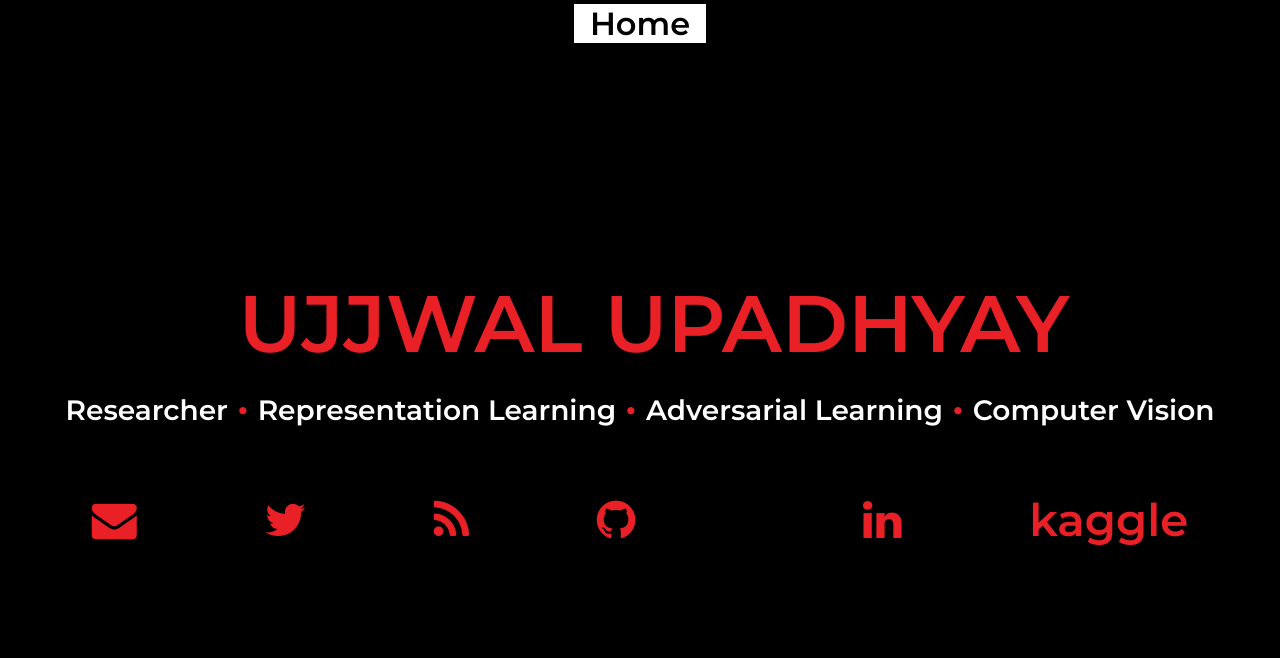
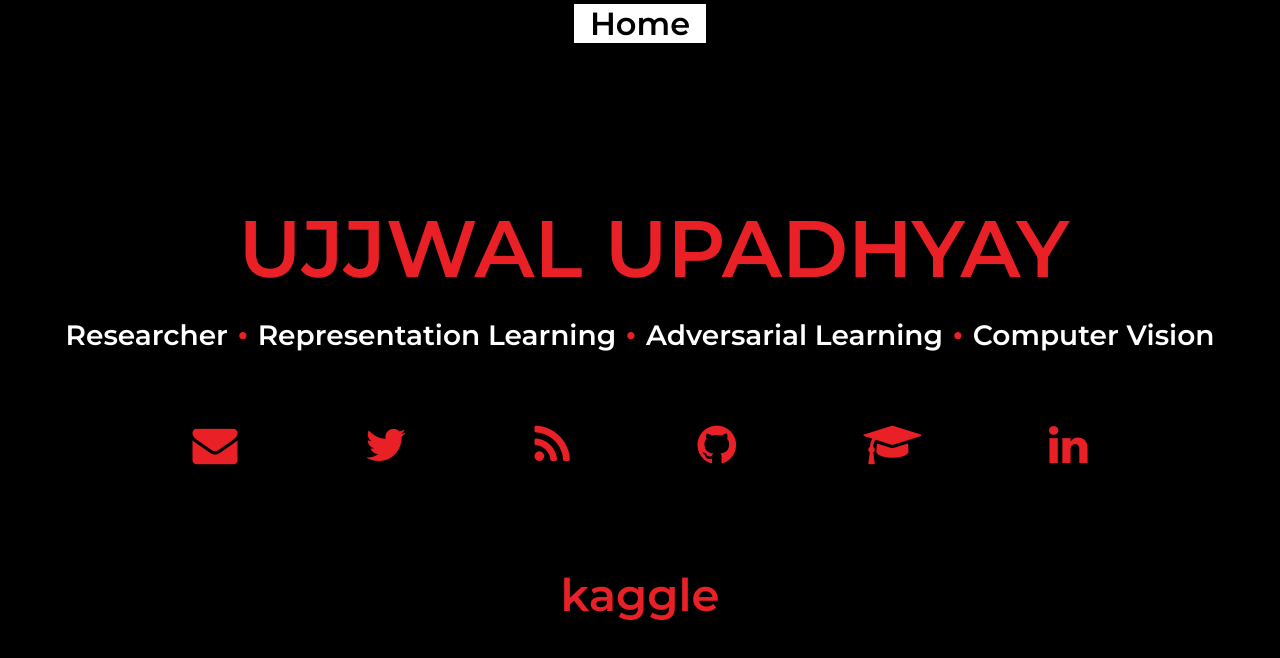
Before and after one commit to Ujjwal-9/social, a plain HTML site: page index.html in a window 1280 px wide. Drawn offline with nearby package versions, Linux system fonts and the light colour scheme; some icons are missing.

Commit message:
update google scholar icon

```diff
--- a/index.html
+++ b/index.html
@@ -132,7 +132,8 @@
                 <a href="https://twitter.com/theujjwal9"><i class="fa fa-twitter "></i></a>
                 <a href="https://ujjwal-9.github.io/writings"><i class="fa fa-rss"></i></a>
                 <a href="https://github.com/ujjwal-9"><i class="fa fa-github"></i></a>
-                <a href="https://scholar.google.com/citations?user=lvpaXdEAAAAJ&hl=en"><i class="ai ai-google-scholar"></i></a>
+                <!-- <a href="https://scholar.google.com/citations?user=lvpaXdEAAAAJ&hl=en"><i class="ai ai-google-scholar"></i></a> -->
+                <a href="https://scholar.google.com/citations?user=lvpaXdEAAAAJ&hl=en"><i class="fa fa-graduation-cap"></i></a>
                 <a href="https://www.linkedin.com/in/ujjwal-9/"><i class="fa fa-linkedin"></i></a>
                 <a href="https://kaggle.com/ujjwal9"><i class="fa fa-font"></i></a>
             </div>
```
